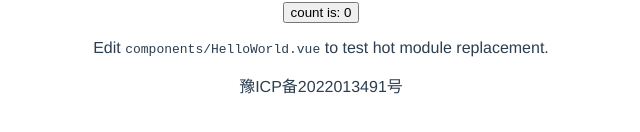
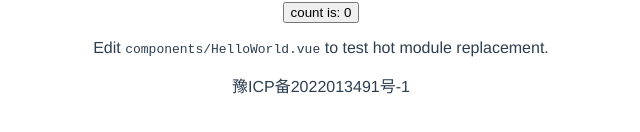
Before and after one commit to BalterNotz/myspace, a Vue app: page / in a window 1280 px wide. Shown: the part 410-542 px from the top of the page, without its empty margins (319-959 px from the left). Built offline with nearby package versions, Linux system fonts and the light colour scheme.

Commit message:
修改备案号为网站备案号-原来的为主体备案号

```diff
--- a/src/App.vue
+++ b/src/App.vue
@@ -7,7 +7,7 @@ import HelloWorld from './components/HelloWorld.vue'
 <template>
   <img alt="Vue logo" src="./assets/logo.png" />
   <HelloWorld msg="Hello Vue 3 + Vite" />
-  <div>豫ICP备2022013491号</div>
+  <div style="text-align:center">豫ICP备2022013491号-1</div>
 </template>
 
 <style>
```
